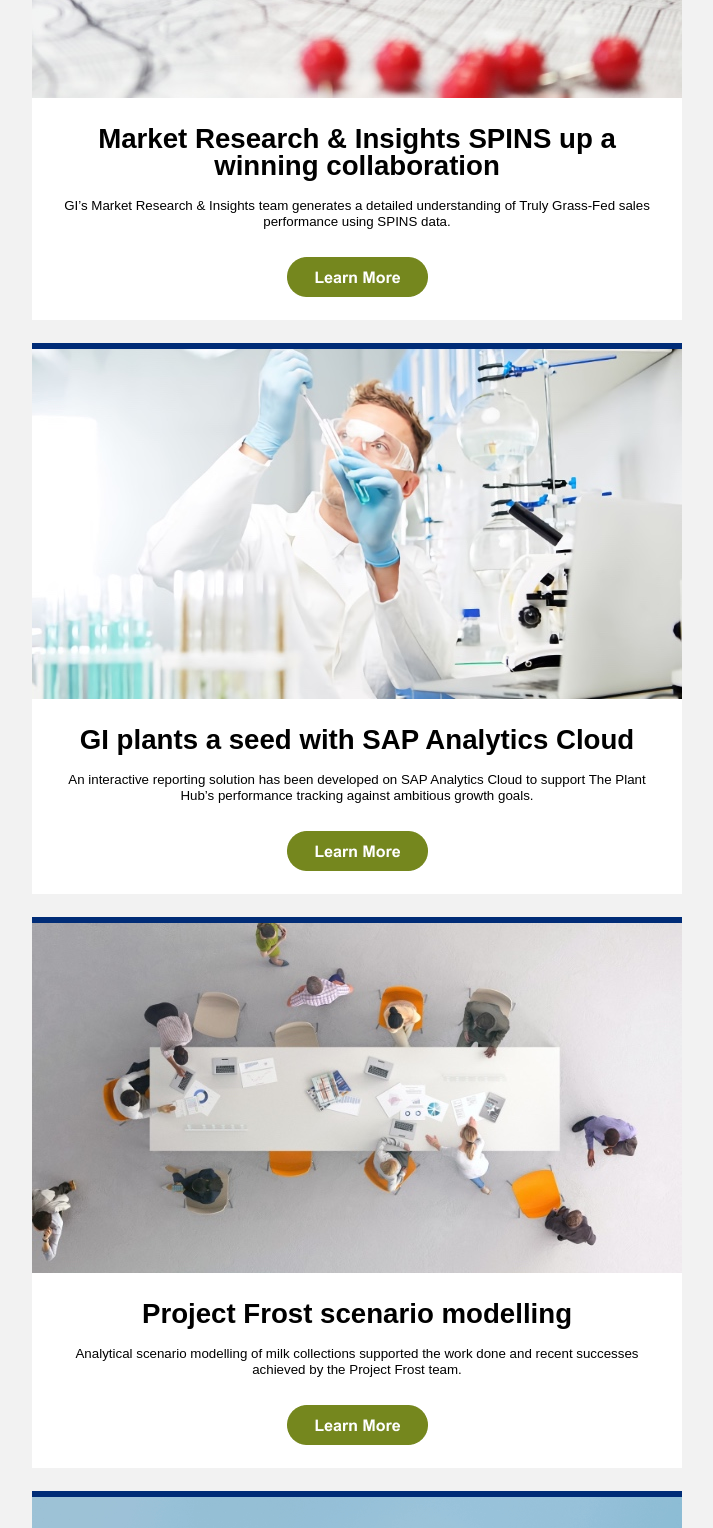
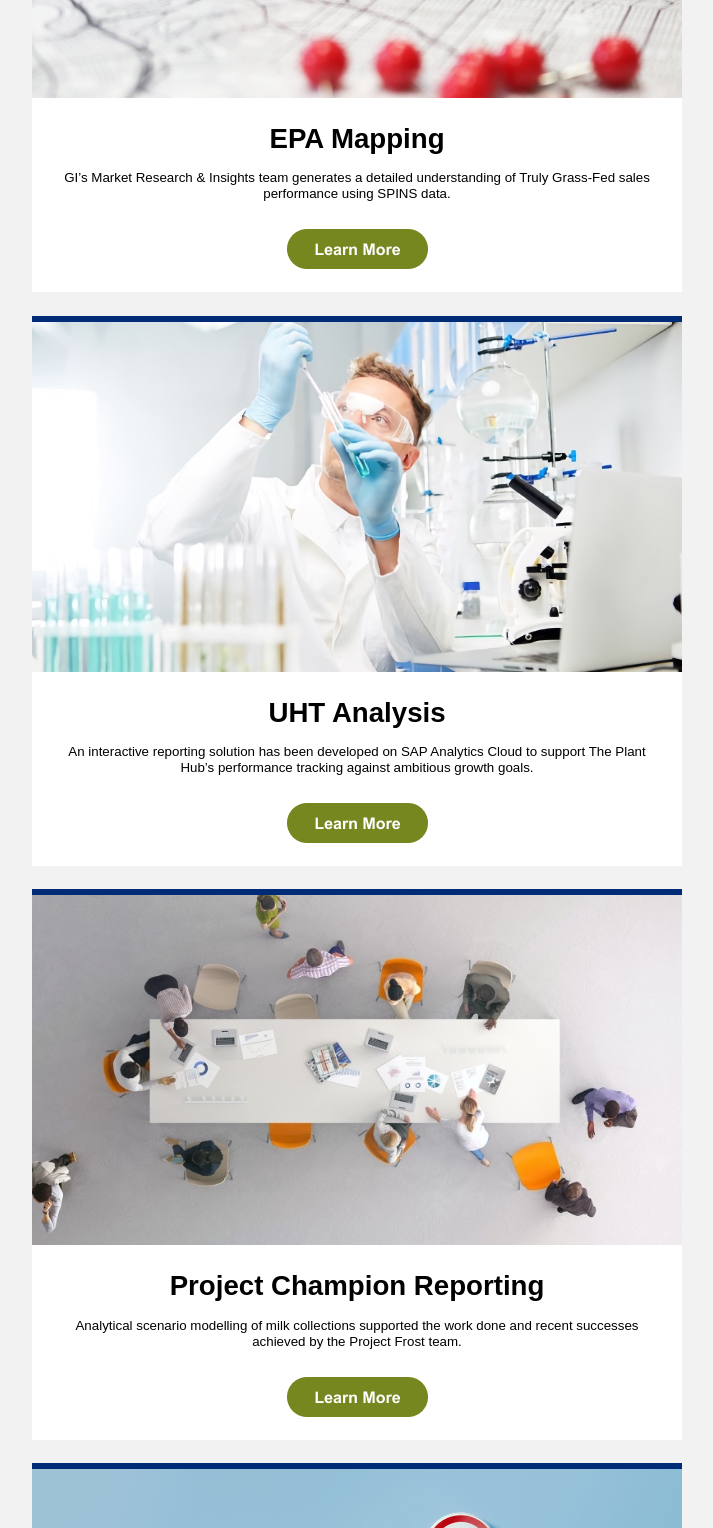
Before and after one commit to Glanbia/Resources, a plain HTML site: page newsletter/03-mar22-gbsgi-bidata-newsletter.html in a window 1280 px wide. Shown: the part 1000-2528 px from the top of the page, without its empty margins (283-996 px from the left). Drawn offline with Linux system fonts and the light colour scheme.

Commit message:
Update 03-mar22-gbsgi-bidata-newsletter.html

```diff
--- a/newsletter/03-mar22-gbsgi-bidata-newsletter.html
+++ b/newsletter/03-mar22-gbsgi-bidata-newsletter.html
@@ -210,7 +210,7 @@
                 >
                   <!-- Change the header text on Article 1-->
 
-                  Market Research & Insights SPINS up a winning collaboration
+                  EPA Mapping
                 </h1>
                 <br />
                 <p
@@ -300,7 +300,7 @@
                 >
                   <!-- Change the header text on Article 2-->
 
-                  GI plants a seed with SAP Analytics Cloud
+                  UHT Analysis
                 </h1>
                 <br />
                 <p
@@ -390,7 +390,7 @@
                 >
                   <!-- Change the header text on Article 3-->
 
-                  Project Frost scenario modelling
+                  Project Champion Reporting
                 </h1>
                 <br />
                 <p
```
